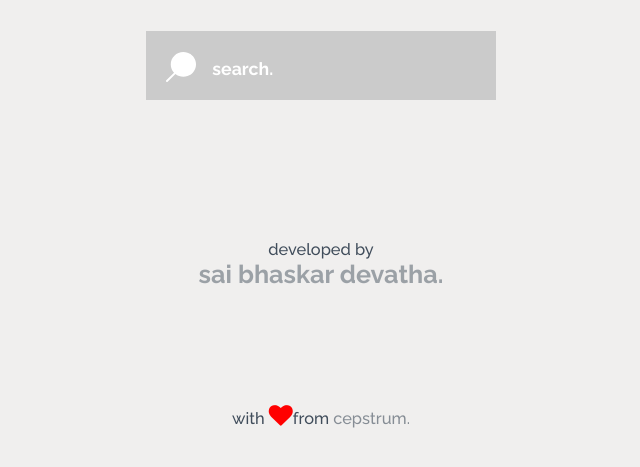
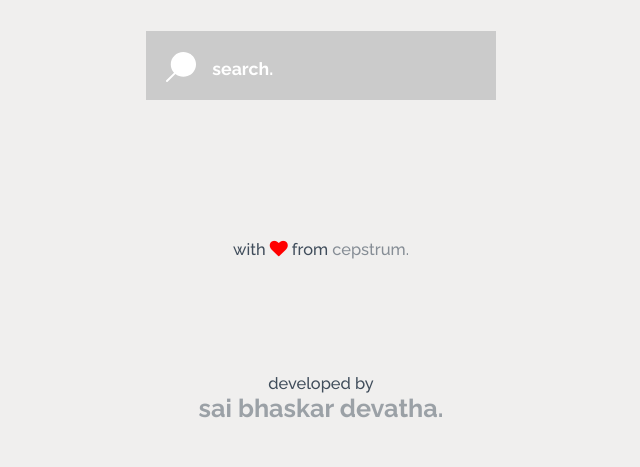
Before and after one commit to saibhaskardevatha/iitg-tt, a PHP site: page / in a window 1280 px wide. Shown: the part 299-766 px from the top of the page, without its empty margins (319-959 px from the left). Run offline with PHP 8.4, Linux system fonts and the light colour scheme; some libraries are stand-ins or nearby versions.

Commit message:
edit cepstrum

```diff
--- a/index.php
+++ b/index.php
@@ -31,10 +31,10 @@
 					</span>
 					<input id="rollSub" type="submit" hidden value="submit">
 				</form>
+				<p>with <i class="fa fa-heart" style="font-size:18px;color:red"></i> from <a href="http://www.iitg.ac.in/scifac/cep/public_html/index.html" target="_blank">cepstrum.</a></p>
 
 				<p>developed by</p>
 				<h4><a href="https://www.facebook.com/saibhaskar.devatha" target="_blank">sai bhaskar devatha.</a></h4>
-				<p>with <i class="fa fa-heart" style="font-size:24px;color:red"></i>from <a href="http://www.iitg.ac.in/scifac/cep/public_html/index.html" target="_blank">cepstrum.</a></p>
 			</section>
 		</div><!-- /container -->
 		<script src="https://ajax.googleapis.com/ajax/libs/jquery/1.9.1/jquery.min.js"></script>
```
